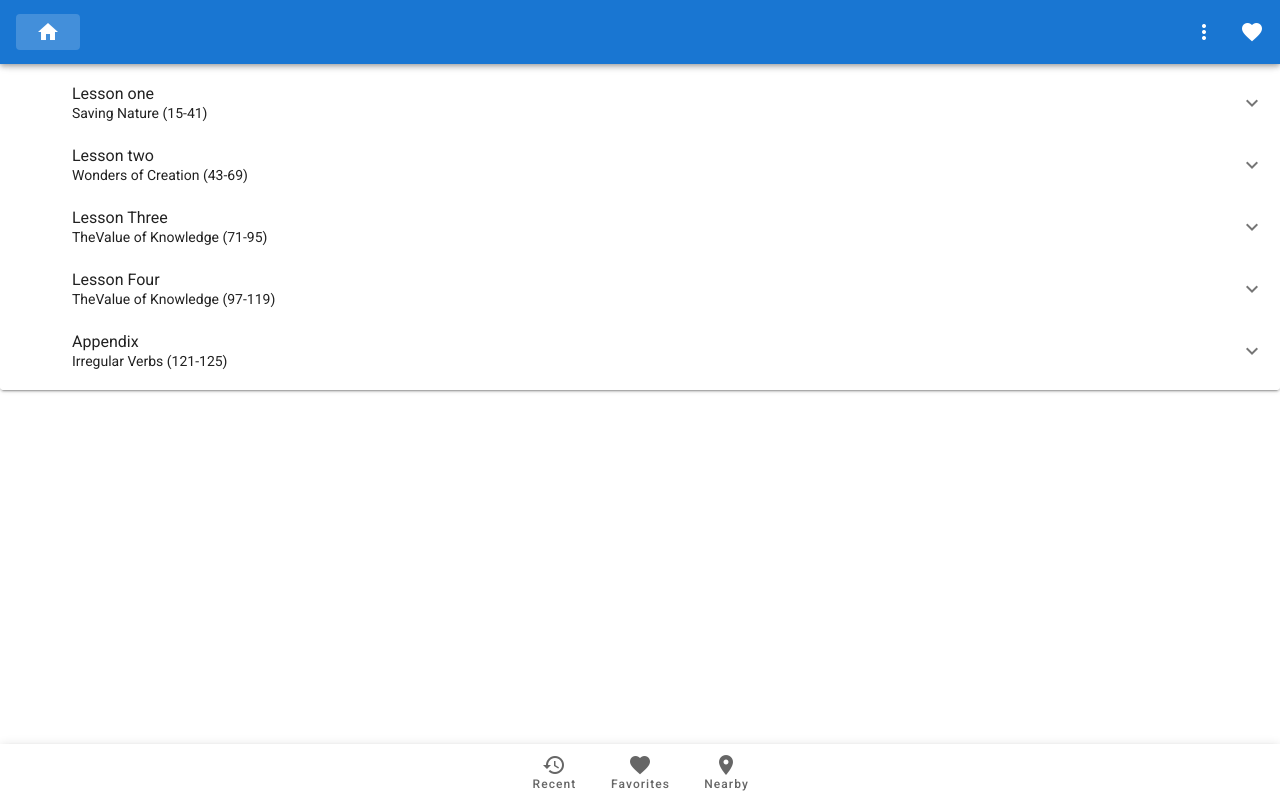
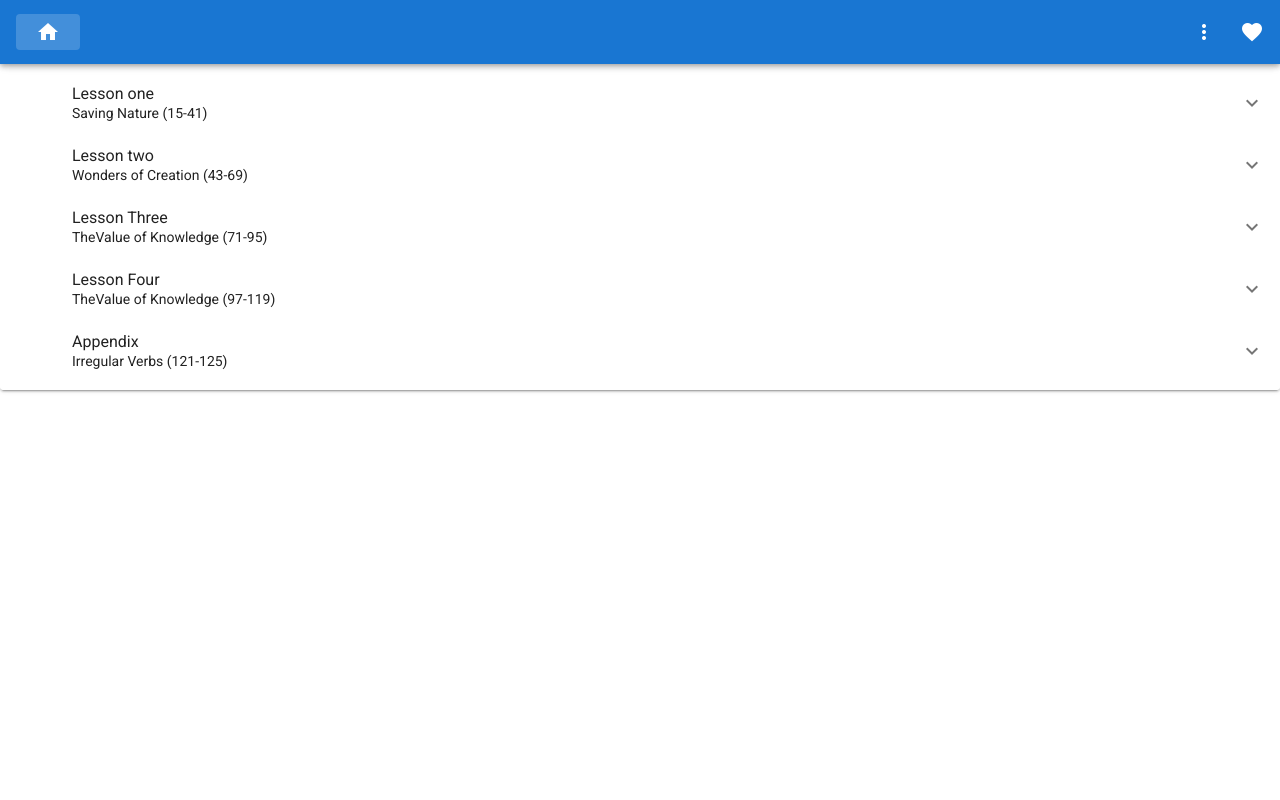
Before and after one commit to aref-mehran/english10, a Vue app: page / in a window 1280 px wide. Built offline with nearby package versions, Linux system fonts and the light colour scheme.

Commit message:
header component added

```diff
--- a/src/App.vue
+++ b/src/App.vue
@@ -1,9 +1,6 @@
 <template>
     <v-app>
-        <Header
-            :correctCount="correctCount"
-            :totalCount="totalCount"
-        />
+
         <v-main>
             <router-view/>
         </v-main>
@@ -12,15 +9,13 @@
 </template>
 
 <script>
-import Header from './components/Header.vue'
-import Footer from './components/Footer.vue'
+
+//import Footer from './components/Footer.vue'
 
 export default {
 
   name: 'App',
     components: {
-    Header,
-    Footer
   },
   data: () => ({
     //
--- a/src/components/Footer.vue
+++ b/src/components/Footer.vue
@@ -1,23 +1,21 @@
 <template>
-  <v-bottom-navigation v-model="value">
-    <v-btn value="recent">
-      <span>Recent</span>
+  <v-footer
+    color="primary"
+    dark
+    padless
+    fixed
+  >
+    <v-card
+      flat
+      tile
+      class="indigo lighten-1 white--text text-center"
+    >
 
-      <v-icon>mdi-history</v-icon>
-    </v-btn>
-
-    <v-btn value="favorites">
-      <span>Favorites</span>
-
-      <v-icon>mdi-heart</v-icon>
-    </v-btn>
-
-    <v-btn value="nearby">
-      <span>Nearby</span>
-
-      <v-icon>mdi-map-marker</v-icon>
-    </v-btn>
-  </v-bottom-navigation>
+      <v-card-text class="white--text">
+        <strong>Vuetify</strong>
+      </v-card-text>
+    </v-card>
+  </v-footer>
 </template>
 
 
--- /dev/null
+++ b/src/components/HeaderLesson.vue
@@ -0,0 +1,55 @@
+<template>
+    <v-app-bar
+        app
+        color="primary"
+        dark
+    >
+
+        <v-btn
+        :to = "`/`"
+        text
+        >
+            <v-icon> mdi-home </v-icon>
+        </v-btn>
+
+        <v-spacer></v-spacer>
+        <v-menu
+            left
+            bottom
+        >
+            <template v-slot:activator="{ on, attrs }">
+            <v-btn
+                icon
+                v-bind="attrs"
+                v-on="on"
+            >
+                <v-icon>mdi-dots-vertical</v-icon>
+            </v-btn>
+            </template>
+
+            <v-list>
+            <v-list-item
+                v-for="n in 5"
+                :key="n"
+                @click="() => {}"
+            >
+                <v-list-item-title>Option {{ n }}</v-list-item-title>
+            </v-list-item>
+            </v-list>
+        </v-menu>
+
+        <v-btn icon>
+            <v-icon>mdi-heart</v-icon>
+        </v-btn>
+
+    </v-app-bar>
+</template>
+
+<script>
+export default {
+    //props:{
+    //    totalCount:Number,
+    //    correctCount: Number
+    //},
+}
+</script>
--- a/src/views/Home.vue
+++ b/src/views/Home.vue
@@ -1,4 +1,7 @@
 <template>
+    <div>
+        <Header
+        />
   <v-card
     class="mx-auto"
   >
@@ -35,14 +38,17 @@
       </v-list-group>
     </v-list>
   </v-card>
+    </div>
 </template>
 
 <script>
 import lessonItems from '@/data/lessonItems.js'
+import Header from '@/components/HeaderHome.vue'
+
   export default {
     name: 'Home',
     components: {
-
+      Header
     },
     methods:{
         lessonItemClick(itemTitle){
```
Also changed, not shown: src/components/HeaderHome.vue (renamed from src/components/Header.vue).
